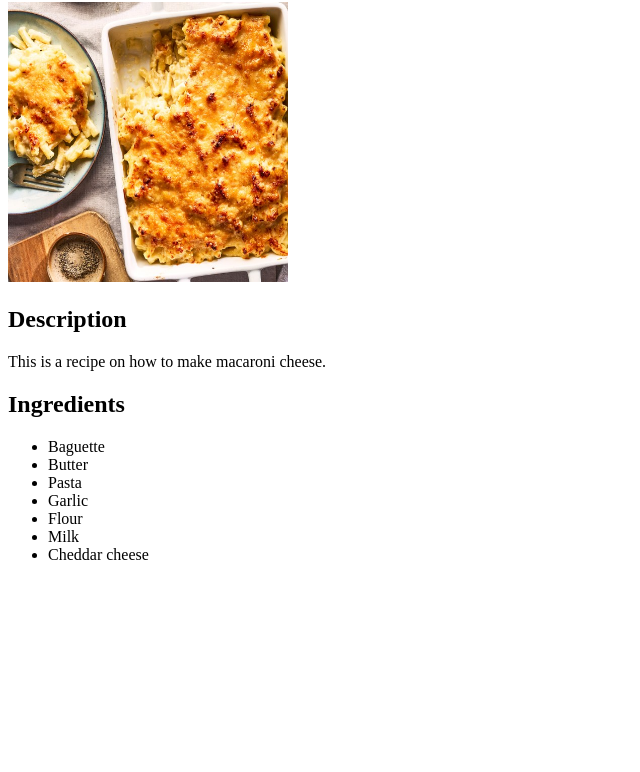
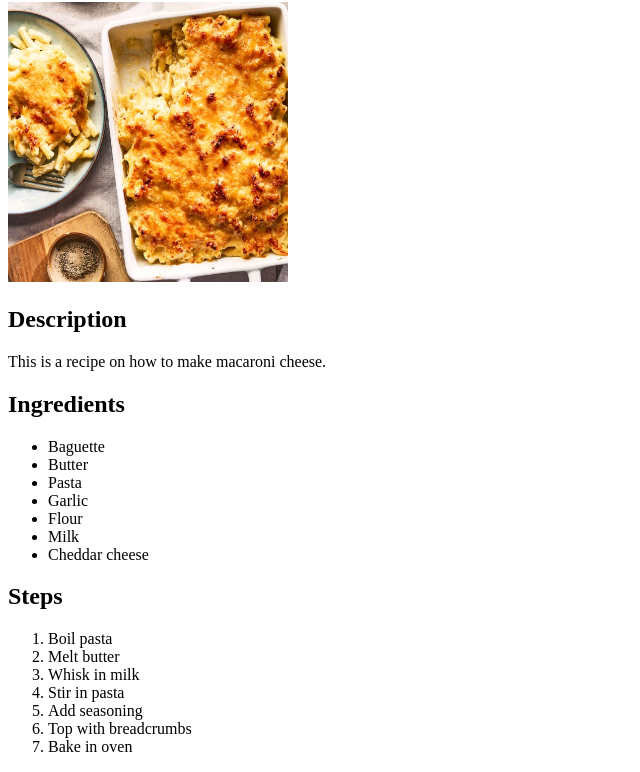
Before and after one commit to EmmaG44/odin-recipes, a plain HTML site: page recipes/maccheese.html in a window 1280 px wide. Shown: the part 78-850 px from the top of the page, without its empty margins (0-640 px from the left). Before the commit the page ends 800 px from the top, so only its background shows below. Drawn offline with Linux system fonts and the light colour scheme.

Commit message:
Add steps heading and ordered list

```diff
--- a/recipes/maccheese.html
+++ b/recipes/maccheese.html
@@ -33,6 +33,19 @@
             </ul>
 
 
+            <h2>Steps</h2>
+
+            <ol>
+                <li>Boil pasta</li>
+                <li>Melt butter</li>
+                <li>Whisk in milk</li>
+                <li>Stir in pasta</li>
+                <li>Add seasoning</li>
+                <li>Top with breadcrumbs</li>
+                <li>Bake in oven</li>
+            </ol>
+
+
     </body>
 
 
```
